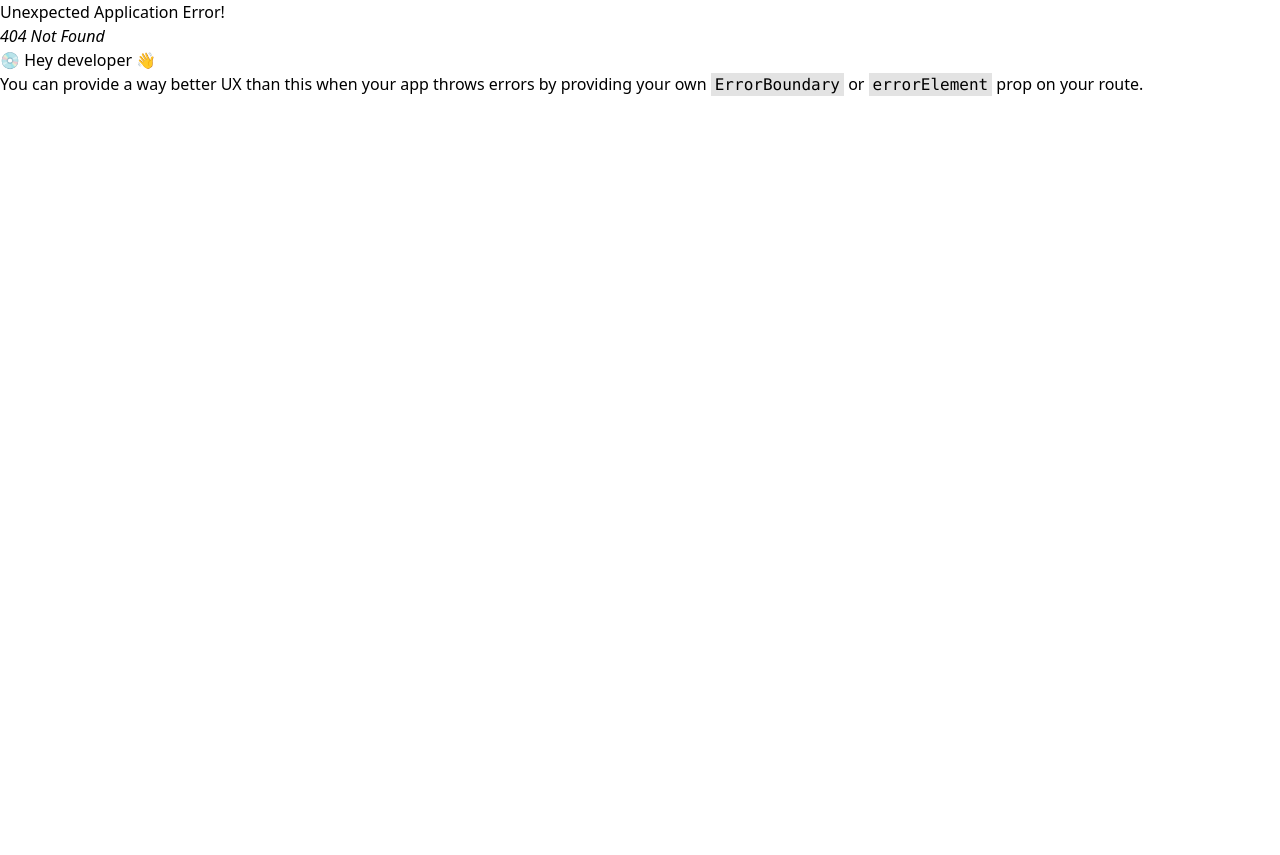
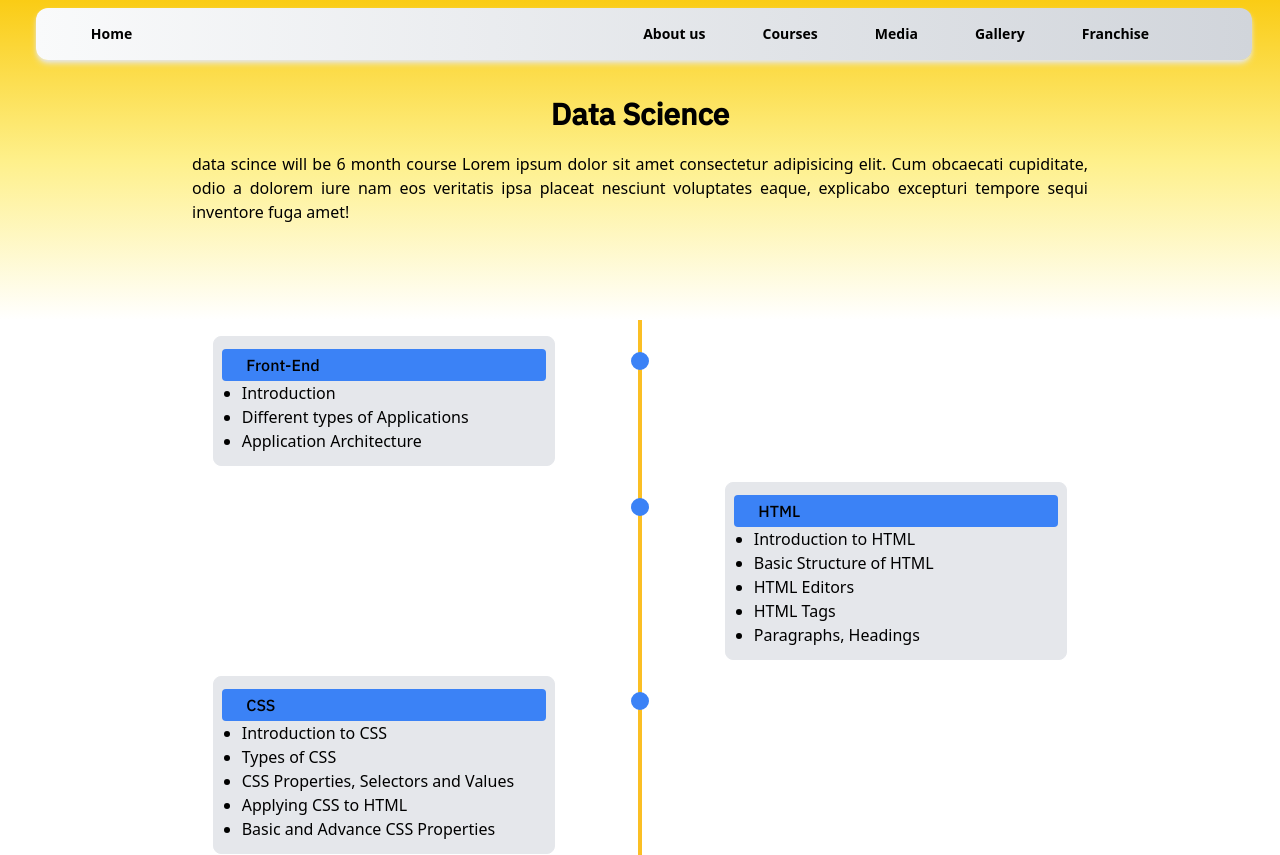
Before and after one commit to balajipatil0009/Itinfo, a React (Vite) app: page /courses/javaFullStack in a window 1280 px wide. Before the commit this address had no page. Shown: the top 855 px of the page. Before the commit the page ends 800 px from the top, so only its background shows below. Built offline with nearby package versions, Linux system fonts and the light colour scheme.

Commit message:
Java full stak added

```diff
--- a/src/assets/JobCourses.json
+++ b/src/assets/JobCourses.json
@@ -5,7 +5,7 @@
   },
   {
     "name": "Full Stack Java",
-    "path": "/courses/dataSci"
+    "path": "/courses/javaFullStack"
   },
   {
     "name": "Full Stack Web Development",
--- a/src/assets/syllabus/fullJava.json
+++ b/src/assets/syllabus/fullJava.json
@@ -3,12 +3,255 @@
     "title": "Front-End",
     "points": [
       "Introduction",
-      "Different types of Applications",
+      "  Different types of Applications",
       "Application Architecture"
     ]
   },
   {
     "title": "HTML",
-    "points": []
+    "points": [
+      "Introduction to HTML",
+      "  Basic Structure of HTML",
+      " HTML Editors",
+      " HTML Tags",
+      " Paragraphs, Headings"
+    ]
+  },
+  {
+    "title": "CSS",
+    "points": [
+      "Introduction to CSS",
+      "Types of CSS",
+      "CSS Properties, Selectors and Values",
+      "Applying CSS to HTML",
+      "Basic and Advance CSS Properties"
+    ]
+  },
+  {
+    "title": "JAVASCRIPT",
+    "points": [
+      "Introduction to JavaScript",
+      "How to Apply JavaScript",
+      "Displaying Output in JavaScript",
+      "Understanding JavaScript Syntax",
+      "Variables & Datatypes",
+      "Operators",
+      "Math and String Manipulations",
+      "Conditional and looping Statements",
+      "Functions",
+      "Validations",
+      "Events"
+    ]
+  },
+  {
+    "title": "BOOTSTRAP",
+    "points": [
+      "Introduction to Bootstrap",
+      "Bootstrap Setup",
+      "Bootstrap Containers",
+      "Bootstrap Grids",
+      "Bootstrap Tables",
+      "Bootstrap Buttons, Navbars, Alerts",
+      "Bootstrap Carousel",
+      "Bootstrap Forms"
+    ]
+  },
+  {
+    "title": "ANGULARJS",
+    "points": [
+      "Introduction to Angular",
+      "Environment Setup",
+      "Installing Angular CLI",
+      "Directory Structure of Angular",
+      "Angular Fundamentals",
+      "Angular Building Blocks",
+      "Angular Data Binding",
+      "String Interpolation",
+      "Directives and Pipes",
+      "Forms",
+      "Approaches (Driven & Reactive)",
+      "Validators",
+      "Routing"
+    ]
+  },
+  {
+    "title": "Some Advance Topics",
+    "points": ["  ReactJS", "NodeJS"]
+  },
+  {
+    "title": "Backend Part",
+    "points": [
+      "Introduction",
+      "Java LanguageJava Platform",
+      "Java Technologies",
+      "History of Java"
+    ]
+  },
+  {
+    "title": "Basic JAVA",
+    "points": [
+      "DATA TYPES",
+      "METHODS",
+      "CONTROL FLOW STATEMENT",
+      "OPERATORS",
+      "Loops",
+      "Object-Oriented Programming(OOPs)",
+      "CONSTRUCTOR",
+      "ACCESSIBILITY MODE",
+      "INTER OBJECT COMMUNICATION",
+      "ARRAYS",
+      "STATIC MODIFIER",
+      "INHERITANCE",
+      "POLYMORPHISM",
+      "INTERFACE"
+    ]
+  },
+  {
+    "title": "Advanced Java",
+    "points": [
+      "PACKAGES",
+      "STRING HANDLING",
+      "EXCEPTION HANDLING",
+      "IOSTREAMS",
+      "MULTITHREADING",
+      "INNER CLASSES"
+    ]
+  },
+  {
+    "title": "MISCELLANEOUS",
+    "points": [
+      " Java.lang.object Class",
+      "Garbage Collection",
+      "Java.util.properties",
+      "Java.util.string Tokenizer",
+      "Dealing with date & time",
+      "Collection Framework",
+      "Annotations",
+      "Java JDK 1.8 Features",
+      "Stream API",
+      "Varargs",
+      "Autoboxing and unboxing",
+      "Enum types"
+    ]
+  },
+  {
+    "title": "JDBC",
+    "points": [
+      "Introduction To JDBC",
+      "JDBC Architecture",
+      "Types Of JDBC Drivers",
+      " Creating a Database & Table",
+      " Getting Information from Database",
+      "Obtaining Result Set Information",
+      "Connecting a Java Program to DB",
+      " Prepared Statement & Statment classes in java",
+      "Inserting, Updating & Deleting data"
+    ]
+  },
+  {
+    "title": "Java Servlets",
+    "points": [
+      " WHAT IS A WEB APPLICATION",
+      "    JAVA SERVLETS",
+      "SERVLET LIFECYCLE",
+      "SERVLET CONTEXT",
+      "SESSION MANAGEMENT",
+      "BUILDING THE FIRST SERVLET",
+      "DEPLOYING THE SERVLET"
+    ]
+  },
+  {
+    "title": "SPRING BOOT",
+    "points": [
+      "Rest Api & Web Service Creation",
+      "Integration with JDBC Template",
+      "Integration with Hibernate"
+    ]
+  },
+  {
+    "title": "JSP",
+    "points": [
+      "What is a JSP page",
+      " Basic HTML tags",
+      "JSP Tag Library",
+      "JSP Page Lifecycle",
+      "Creating first dynamic web page"
+    ]
+  },
+  {
+    "title": "MVC ARCHITECTURE",
+    "points": [
+      "Introduction to MVC",
+      " MVC Architecture",
+      "Advantages of MVC",
+      " Building pages with MVC",
+      " Three-tier architecture"
+    ]
+  },
+  {
+    "title": "STRUTS FRAMEWORK    ",
+    "points": [
+      "Introduction",
+      "Actions",
+      " Validation Framework",
+      "Interceptors",
+      " Results",
+      " Data Tags",
+      " UI Tags",
+      " Architecture"
+    ]
+  },
+  {
+    "title": "HIBERNATE FRAMEWORK",
+    "points": [
+      "Technologies for Persistency",
+      " Introduction to ORM",
+      " Hibernate Architecture",
+      " Hibernate API",
+      " Configuration Properties",
+      " CRUD OperationIn",
+      "heritance in Hibernate",
+      " Component Mapping",
+      " Collection Mapping",
+      " One-to-many, Many-to-many Relations",
+      "HQL (Aggregate Function ,clauses ,Criteria)"
+    ]
+  },
+  {
+    "title": "SPRING FRAMEWORK",
+    "points": [
+      " Introduction to Spring",
+      "IOC",
+      "DI",
+      "AOP",
+      "Bean Lifecycle",
+      "Types of Injection",
+      "Inheritance & Composition",
+      "Collections",
+      "Bean Auto Wiring",
+      "DAO"
+    ]
+  },
+  {
+    "title": "XML AND WEB SERVICES",
+    "points": [" SAX & DOM", "REST API", "POSTMAN", "SOAP UI", "JSON"]
+  },
+  {
+    "title": "Database",
+    "points": [
+      "DATABASE HANDLING WITH MYSQL",
+      "JAVA MYSQL DATABASE ACCESS",
+      "CREATE DATABASE CONNECTION",
+      "DML AND DDL OPERATIONS WITH DATABASES",
+      "PERFORMING TRANSACTIONS",
+      "HANDLING DATABASE ERRORS",
+      "DISCONNECTING DATABASE",
+      "DATABASE HANDLING WITH MONGODB",
+      "SQL VS NOSQL",
+      "PYMONGO",
+      "ESTABLISHING A CONNECTION",
+      "ACCESSING DATABASE",
+      "DML AND DDL OPERATIONS"
+    ]
   }
 ]
--- a/src/main.jsx
+++ b/src/main.jsx
@@ -9,6 +9,7 @@ import { createBrowserRouter, RouterProvider } from "react-router-dom";
 import DataSci from "./pages/DataSci.jsx";
 import SwTesting from "./pages/SwTesting.jsx";
 import SwTesting2 from "./pages/SwTesting2.jsx";
+import JavaFullStack from "./pages/JavaFullStack.jsx";
 
 const routes = createBrowserRouter([
   {
@@ -31,6 +32,10 @@ const routes = createBrowserRouter([
     path: "/courses/SoftwareTesting",
     element: <SwTesting />,
   },
+  {
+    path: "/courses/javaFullStack",
+    element: <JavaFullStack />,
+  },
 ]);
 
 ReactDOM.createRoot(document.getElementById("root")).render(
--- /dev/null
+++ b/src/pages/JavaFullStack.jsx
@@ -0,0 +1,35 @@
+import React from "react";
+import Navbar from "../componunts/Navbar";
+import Footer from "../componunts/Footer";
+import SyllCards from "../componunts/SyllCards";
+import data from "../assets/syllabus/fullJava.json";
+const JavaFullStack = () => {
+  return (
+    <div>
+      <div className="w-[100vw] h-auto">
+        <Navbar />
+        <div className="w-full min-h-[40vh] flex justify-center items-center bg-gradient-to-b from-yellow-400 via-yellow-200 to-white">
+          <div className=" mt-16 sm:mt-12 md:m-0">
+            <h1 className=" font-sansMedium  text-center text-3xl font-bold w-full">
+              Data Science
+            </h1>
+            <p className="w-[70vw] text-justify pt-5 hidden sm:flex">
+              data scince will be 6 month course Lorem ipsum dolor sit amet
+              consectetur adipisicing elit. Cum obcaecati cupiditate, odio a
+              dolorem iure nam eos veritatis ipsa placeat nesciunt voluptates
+              eaque, explicabo excepturi tempore sequi inventore fuga amet!
+            </p>
+          </div>
+        </div>
+        <div>
+          <SyllCards data={data} />
+        </div>
+        <div className="mt-6">
+          <Footer />
+        </div>
+      </div>
+    </div>
+  );
+};
+
+export default JavaFullStack;
```
